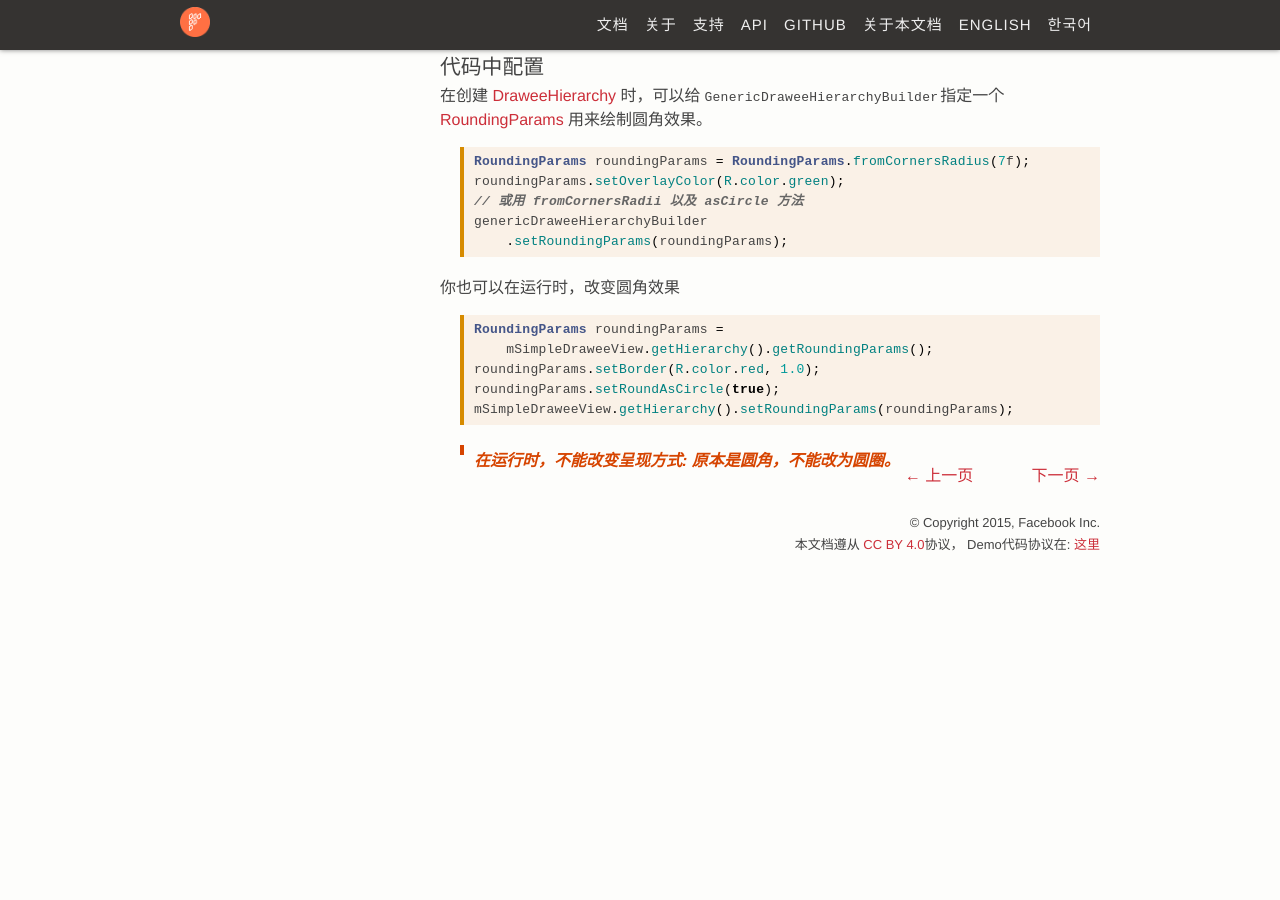
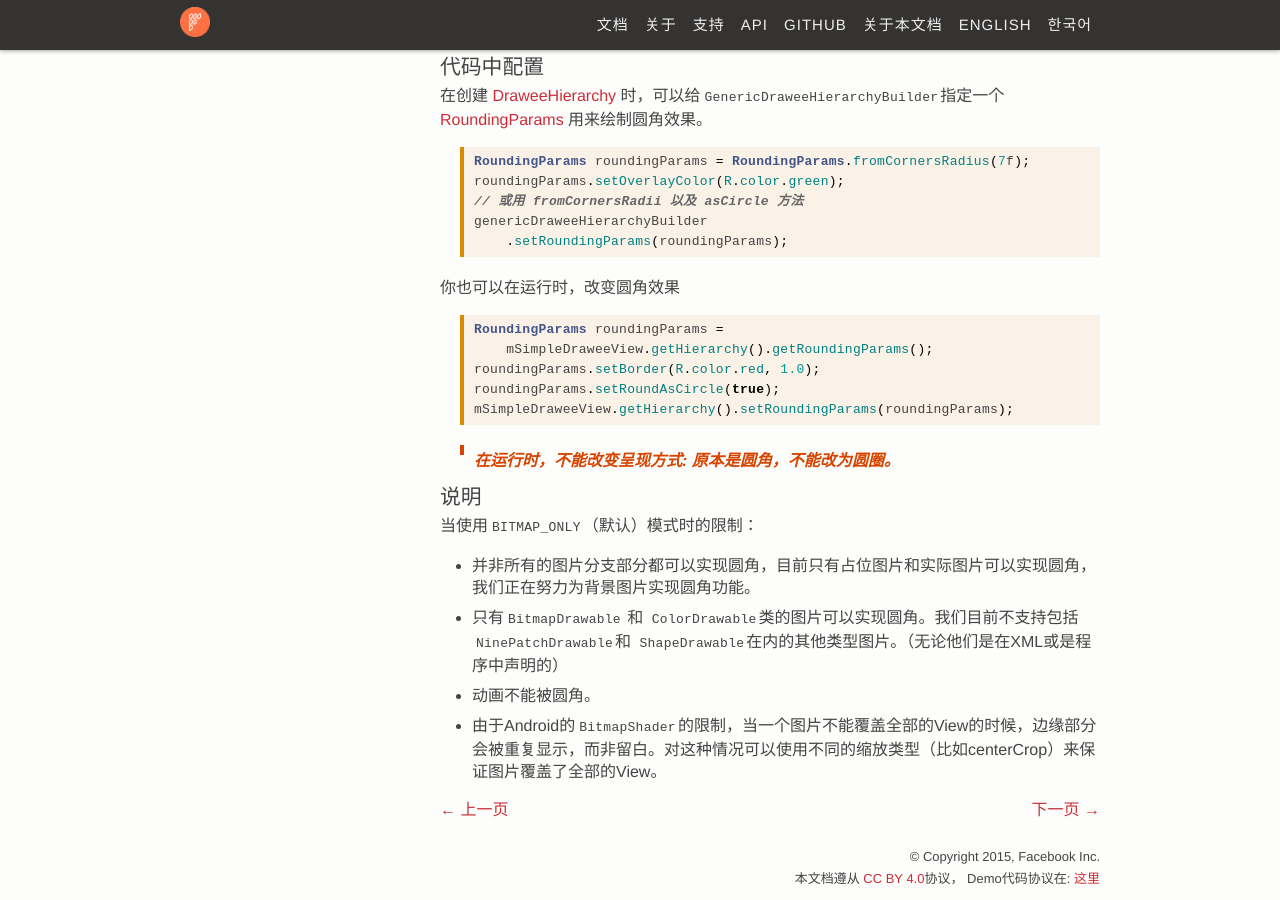
Before and after one commit to liaohuqiu/fresco-docs-cn, a Jekyll site: the page built from docs/01-rounded-corners-and-circles.md, in a window 1280 px wide and 900 px high, scrolled down 1005 px. Built offline with Jekyll 4.4.1, drawn with Linux system fonts in a browser that asks for light colours; Markdown is read by kramdown in place of the engine named in the settings; before the commit the page ends 1571 px from its top, so only the background shows below that; some of the changed text lies outside the part shown.

Commit message:
Update 01-rounded-corners-and-circles.md
add more translation based on english version

```diff
--- a/docs/01-rounded-corners-and-circles.md
+++ b/docs/01-rounded-corners-and-circles.md
@@ -11,7 +11,7 @@ Drawee 轻松支持圆角显示，并且显示圆角时，并不复制和修改B
 
 ### 圆角
 
-圆角实际有2中呈现方式:
+圆角实际有2种呈现方式:
 
 1. 圆圈 - 设置`roundAsCircle`为true
 2. 圆角 - 设置`roundedCornerRadius`
@@ -66,3 +66,12 @@ mSimpleDraweeView.getHierarchy().setRoundingParams(roundingParams);
 
 > 在运行时，不能改变呈现方式: 原本是圆角，不能改为圆圈。
 >
+
+### 说明
+
+当使用`BITMAP_ONLY`（默认）模式时的限制：
+
+- 并非所有的图片分支部分都可以实现圆角，目前只有占位图片和实际图片可以实现圆角，我们正在努力为背景图片实现圆角功能。
+- 只有`BitmapDrawable` 和 `ColorDrawable`类的图片可以实现圆角。我们目前不支持包括`NinePatchDrawable`和 `ShapeDrawable`在内的其他类型图片。（无论他们是在XML或是程序中声明的）
+- 动画不能被圆角。
+- 由于Android的`BitmapShader`的限制，当一个图片不能覆盖全部的View的时候，边缘部分会被重复显示，而非留白。对这种情况可以使用不同的缩放类型（比如centerCrop）来保证图片覆盖了全部的View。
```
